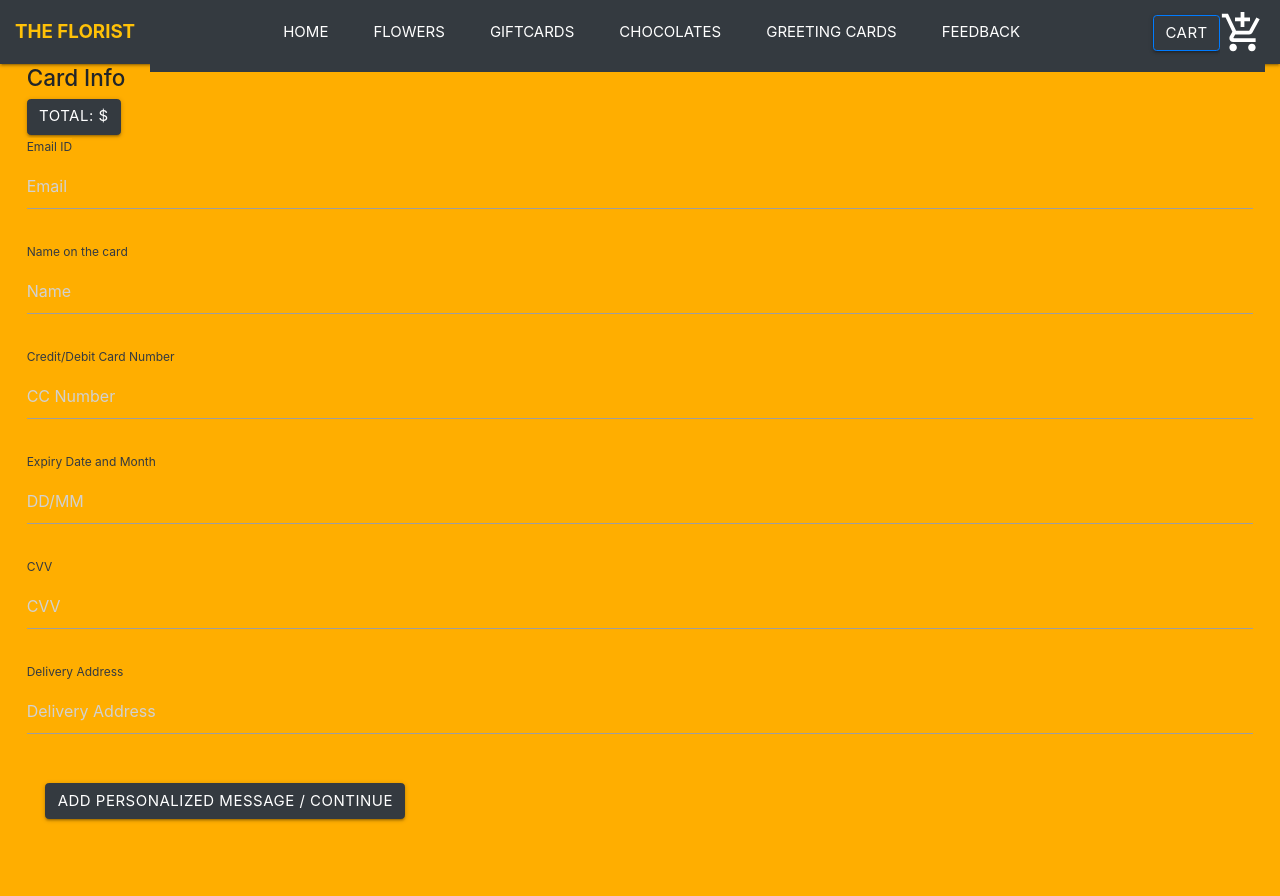
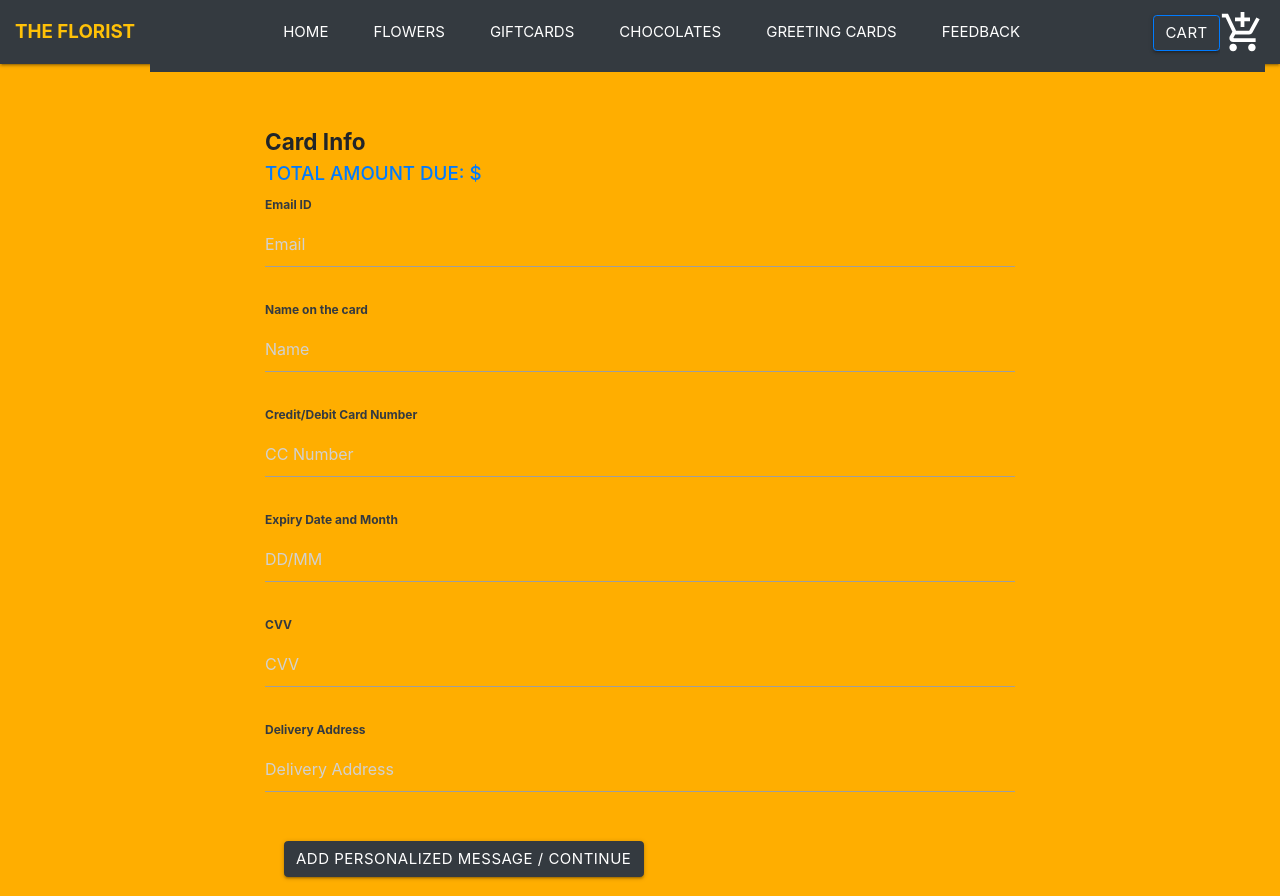
Before and after one commit to sindhubedare/florist, a React (Create React App) app: page /Checkout in a window 1280 px wide. Before the commit the page ends 838 px from the top, so only its background shows below. Built offline with nearby package versions, Linux system fonts and the light colour scheme.

Commit message:
more css

```diff
--- a/src/Components/Checkout.js
+++ b/src/Components/Checkout.js
@@ -2,7 +2,7 @@ import React, { Component } from 'react'
 import 'bootstrap/dist/css/bootstrap.min.css';
 import {Link } from "react-router-dom";
 import {Button} from 'react-bootstrap';
-import Mycart from './Mycart';
+
 
 
 
@@ -50,43 +50,45 @@ export default class Checkout extends Component {
        console.error(err.message);
      }
 
+
+
     render() {
         return (
             <React.Fragment>
-            <div className= "feedback-form">
+            <div className= "feedback-form" style={{maxWidth: "50rem", margin:"auto", marginTop: "5%"}}>
                <div className="form-div-review">
                  <div>
-                 <h4 id="review-heading" >Card Info</h4>
+                 <h4 className= "font-weight-bold" id="review-heading" >Card Info</h4>
                  </div>
                  <div>
                    <Link to = "/Mycart">
-                   <Button variant="dark">TOTAL: $ {this.state.finaltotal}</Button>
+                   <h5 variant="dark">TOTAL AMOUNT DUE: ${this.state.finaltotal}</h5>
                  </Link>
                  </div>
 
                  <div>
                    <form onSubmit={this.handleSubmit} >
-                   <label className="label-review text-dark">
+                   <label className="label-review text-dark font-weight-bold">
                     Email ID </label>
-                    <input className="input-review-email text-dark" type="text" name="email" value={this.state.email} onChange={this.handleChange} placeholder="Email"/>
+                    <input className="input-review-email text-dark " type="text" name="email" value={this.state.email} onChange={this.handleChange} placeholder="Email"/>
                     <br/><br/>
-                    <label className="label-review text-dark">
+                    <label className="label-review text-dark font-weight-bold">
                     Name on the card </label>
                     <input className="input-review-fname text-dark" type="text" name="firstName" value={this.state.firstName} onChange={this.handleChange} placeholder="Name"/>
                     <br/><br/>
-                    <label className="label-review text-dark">
+                    <label className="label-review text-dark font-weight-bold">
                     Credit/Debit Card Number </label>
                     <input className="input-review-ccNum text-dark" type="text" name="ccNum" value={this.state.ccNum} onChange={this.handleChange} placeholder="CC Number"/>
                     <br/><br/>
-                    <label className="label-review text-dark">
+                    <label className="label-review text-dark font-weight-bold">
                     Expiry Date and Month </label>
                     <input className="input-review-expiryDate text-dark" type="text" name="expiryDate" value={this.state.expiryDate} onChange={this.handleChange} placeholder="DD/MM"/>
                     <br/><br/>
-                    <label className="label-review text-dark">
+                    <label className="label-review text-dark font-weight-bold">
                     CVV </label>
                     <input className="input-review-cvv text-dark" type="text" name="cvv" value={this.state.cvv} onChange={this.handleChange} placeholder="CVV"/>
                     <br/><br/>
-                    <label className="label-review text-dark">
+                    <label className="label-review text-dark font-weight-bold">
                     Delivery Address </label>
                     <input className="input-review-address text-dark" type="text" name="address" value={this.state.address} onChange={this.handleChange} placeholder="Delivery Address"/>
                     <br/><br/>
--- a/src/Components/Feedback.js
+++ b/src/Components/Feedback.js
@@ -68,25 +68,25 @@ export default class Feedback extends Component{
 
                  <div>
                    <form onSubmit={this.handleSubmit} >
-                    <label className="label-review text-dark">
+                    <label className="label-review text-dark font-weight-bold">
                     First Name </label>
                     <input className="input-review-fname text-dark" type="text" name="firstName" value={this.state.firstName} onChange={this.handleChange} placeholder="First Name"/>
                     <br/><br/>
-                    <label className="label-review text-dark">
+                    <label className="label-review text-dark font-weight-bold">
                     Last Name </label>
                     <input className="input-review-lname text-dark" type="text" name="lastName" value={this.state.lastName} onChange={this.handleChange} placeholder="Last Name"/>
                     <br/><br/>
-                    <label className="label-review text-dark">
+                    <label className="label-review text-dark font-weight-bold">
                     Email </label>
                     <input className="input-review-email text-dark" type="text" name="email" value={this.state.email} onChange={this.handleChange} placeholder="Email address"/>
                     <br/><br/>
-                    <label className="label-review text-dark">
+                    <label className="label-review text-dark font-weight-bold">
                     Feedback </label>
                     <input className="input-review-feedback text-dark" type="text" name="feedback" value={this.state.feedback} onChange={this.handleChange} placeholder="Feedback"/>
                     <br/><br/>
 
                     <div className="card-body">
-                    <button className="btn btn-dark text-light">Submit</button>
+                    <button className="btn btn-dark text-light ">Submit</button>
 
                                       </div>
 
--- a/src/Components/Mycart.js
+++ b/src/Components/Mycart.js
@@ -79,6 +79,7 @@ export default class Mycart extends Component {
 
              <div className="my-cart-main-container float-center" style={{marginLeft:"1%", marginRight:"1%", marginTop: "5%"}}>
              <h3 className= "d-flex justify-content-center font-weight-bold">Order Summary</h3>
+             <br/>
              <div className="buttons-table">
                  </div>
              <div className="order-container">
@@ -121,12 +122,12 @@ export default class Mycart extends Component {
                 </Table>
                  </div>
                  <div className= "total" responsive>
-                 <Button className = "float-right" style={{marginRight: "150px"}} variant="outline-dark">TOTAL: $ {this.state.finaltotal}</Button>
+                 <Button className = "float-right font-weight-bold" style={{marginRight: "2%"}} variant="outline-dark">TOTAL: $ {this.state.finaltotal}</Button>
                  </div>
                  <br/>
-                 <div className="buttons-table" style={{marginRight: "35px"}}>
+                 <div className="buttons-table " >
 
-                  <Link to='/Home'> <Button  variant="dark" style={{marginRight: "35px"}}>Continue Shopping</Button> </Link>
+                  <Link to='/Home'> <Button variant="dark" >Continue Shopping</Button> </Link>
                   <Link to='/Checkout' value={this.state.reserve}> <Button variant="dark">Checkout</Button> </Link>
                    <br/> <br/>
                  </div>
```
